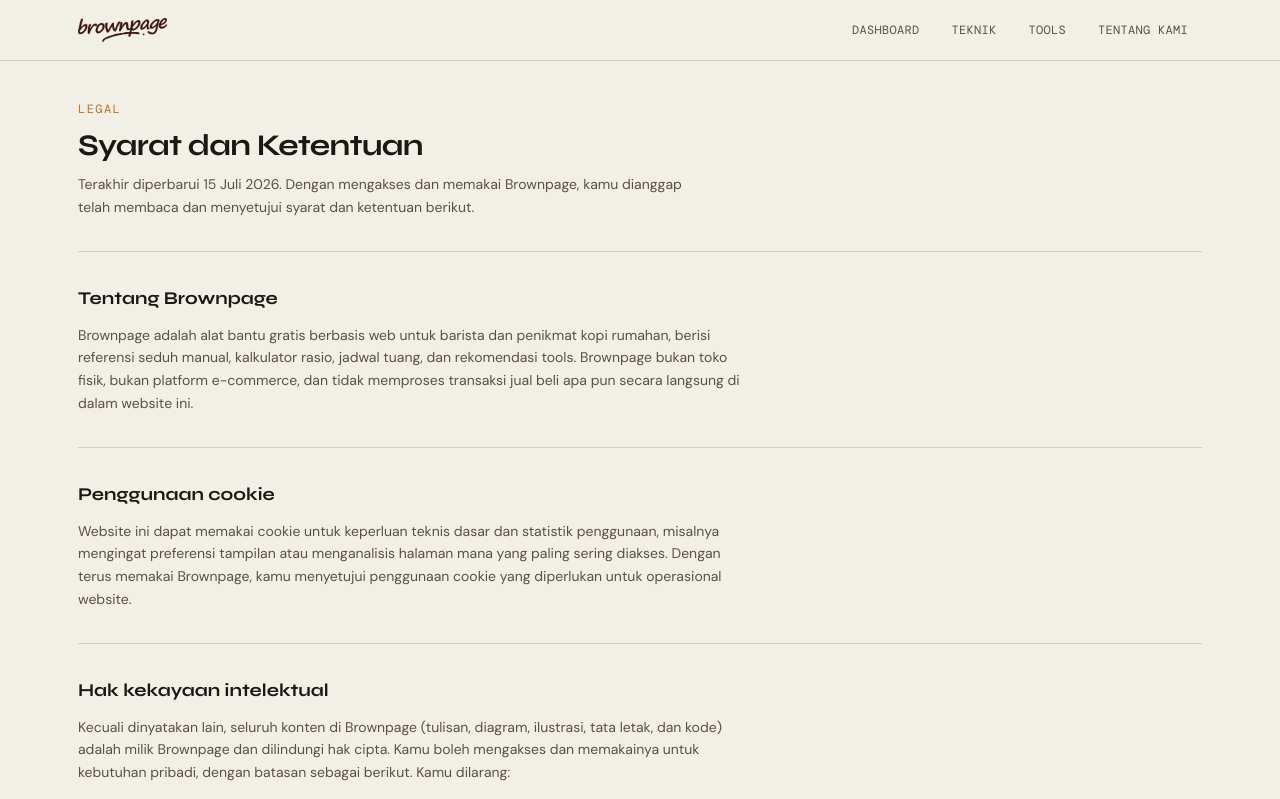
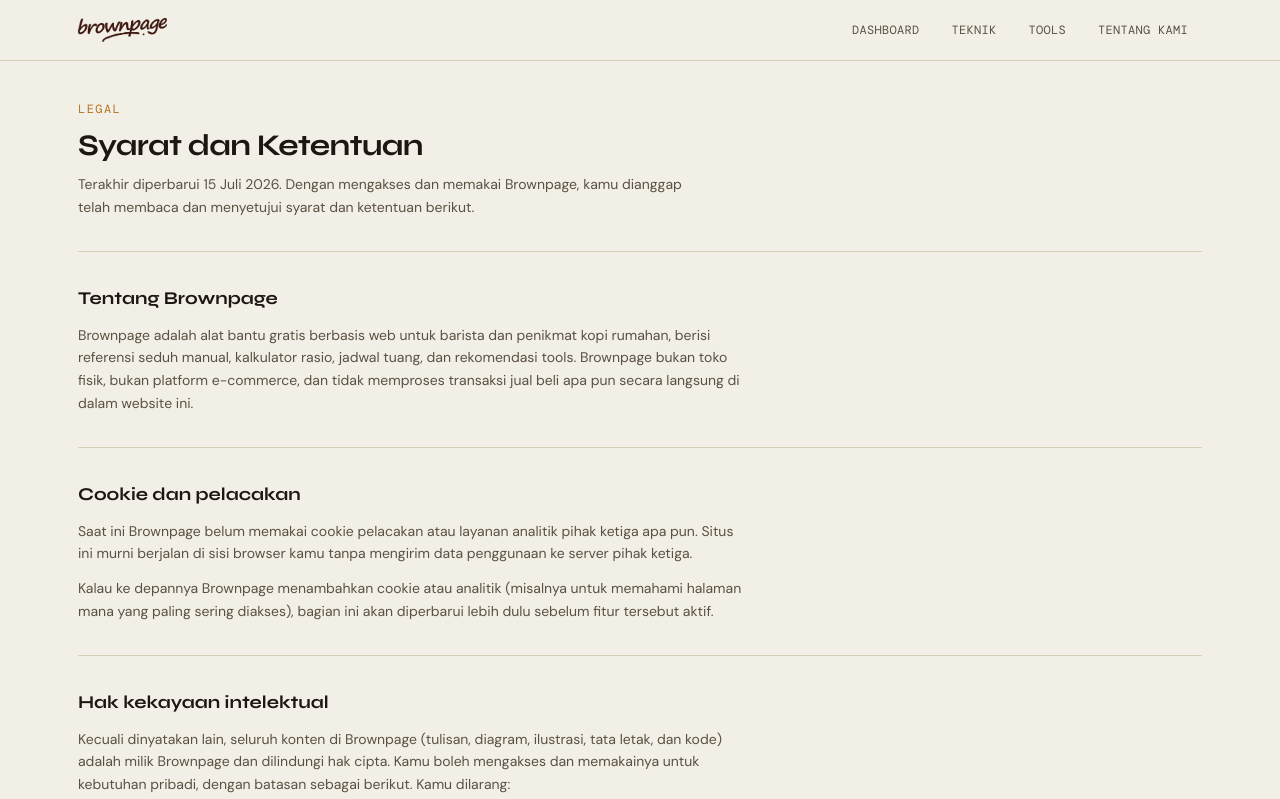
Before and after one commit to qoaltm/brownpage, a React (Vite) app: page /syarat-dan-ketentuan in a window 1280 px wide. Shown: the top 799 px of the page. Built offline with nearby package versions, Linux system fonts and the light colour scheme.

Commit message:
edit SyaratKetentuanPage.jsx

```diff
--- a/src/pages/SyaratKetentuanPage.jsx
+++ b/src/pages/SyaratKetentuanPage.jsx
@@ -27,12 +27,16 @@
         </p>
       </Section>
 
-      <Section title="Penggunaan cookie">
+      <Section title="Cookie dan pelacakan">
         <p>
-          Website ini dapat memakai cookie untuk keperluan teknis dasar dan statistik penggunaan, misalnya
-          mengingat preferensi tampilan atau menganalisis halaman mana yang paling sering diakses. Dengan
-          terus memakai Brownpage, kamu menyetujui penggunaan cookie yang diperlukan untuk operasional
-          website.
+          Saat ini Brownpage belum memakai cookie pelacakan atau layanan analitik pihak ketiga apa
+          pun. Situs ini murni berjalan di sisi browser kamu tanpa mengirim data penggunaan ke
+          server pihak ketiga.
+        </p>
+        <p>
+          Kalau ke depannya Brownpage menambahkan cookie atau analitik (misalnya untuk memahami
+          halaman mana yang paling sering diakses), bagian ini akan diperbarui lebih dulu sebelum
+          fitur tersebut aktif.
         </p>
       </Section>
 
```
